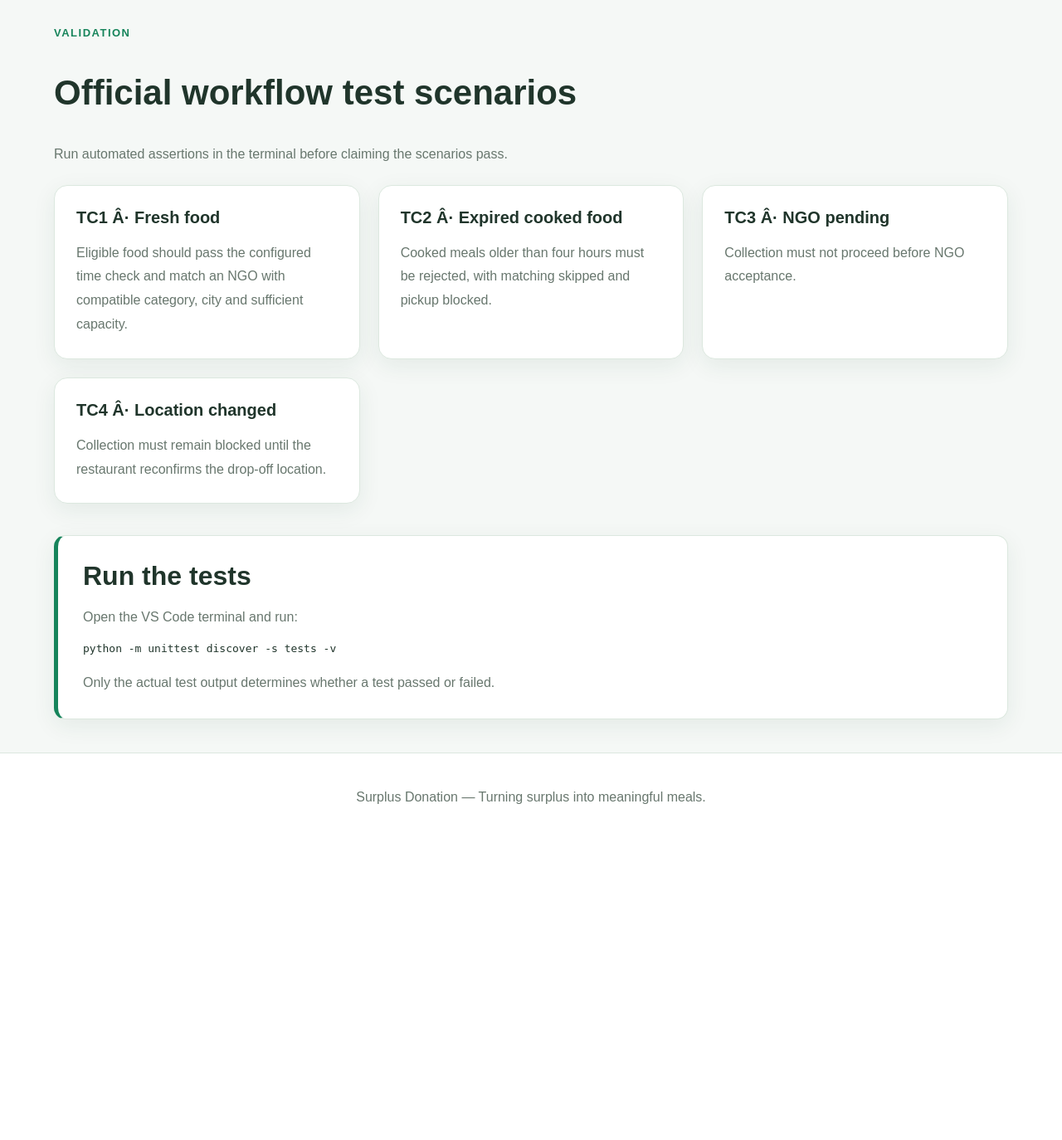
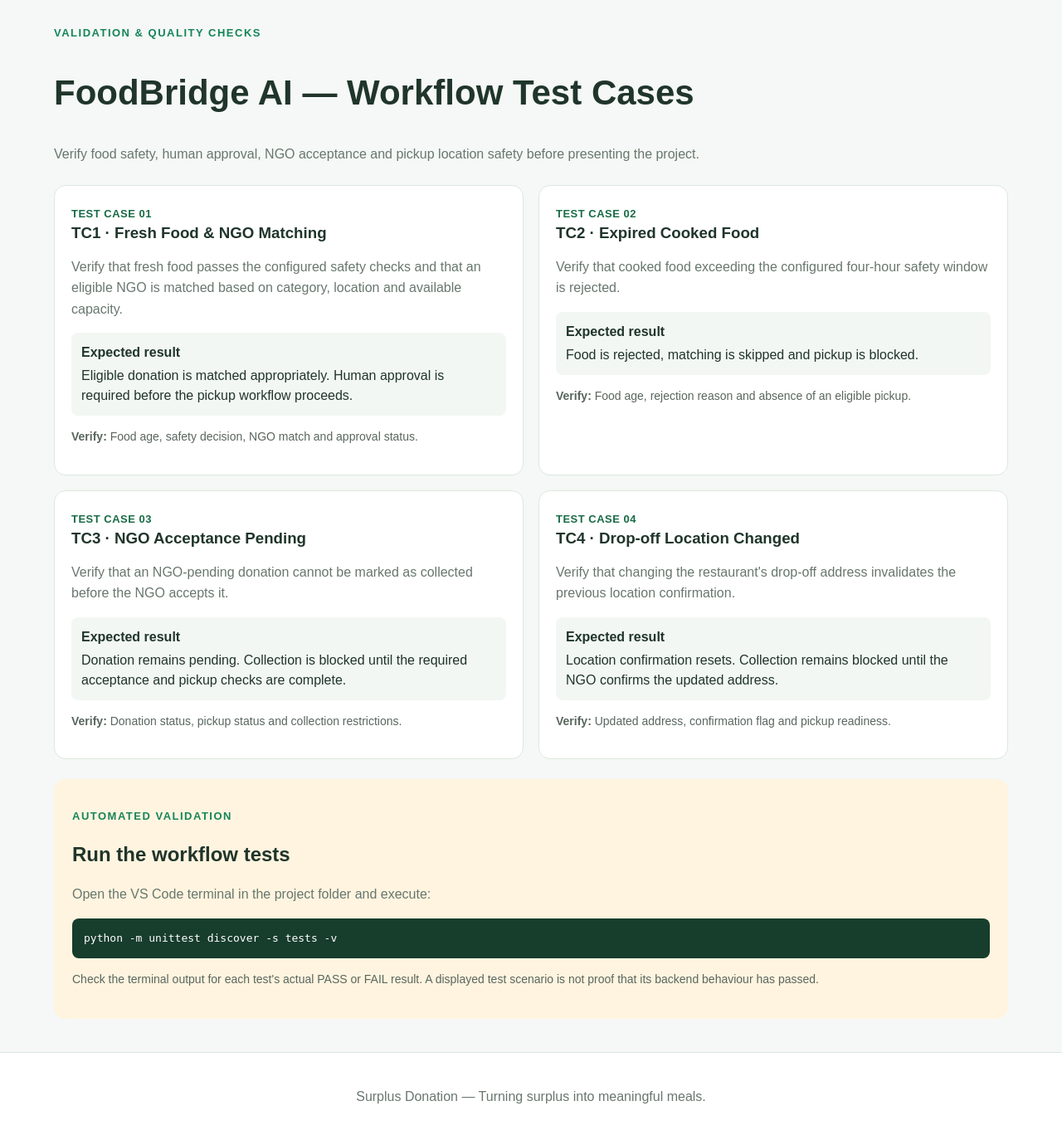
Before and after one commit to LOHITHA-SRI4517/Surplus-Food-Donation-Matcher, a Flask app: page /tests in a window 1280 px wide. Shown: the part 73-1447 px from the top of the page at 83% size. Before the commit the page ends 1042 px from the top, so only its background shows below. Run offline with Flask 3, Linux system fonts and the light colour scheme; the visitor is signed in with stand-in values (Sample User, id 1).

Commit message:
Revise test cases for FoodBridge AI workflow
Updated the title and content for the FoodBridge AI workflow tests, including styling and test case details.

```diff
--- a/templates/test_cases.html
+++ b/templates/test_cases.html
@@ -1,22 +1,199 @@
 
 {% extends "base.html" %}
-{% block title %}Workflow Tests | Surplus Donation{% endblock %}
+
+{% block title %}Workflow Tests | FoodBridge AI{% endblock %}
+
 {% block content %}
-<section class="page-heading">
-  <p class="eyebrow">VALIDATION</p>
-  <h1>Official workflow test scenarios</h1>
-  <p>Run automated assertions in the terminal before claiming the scenarios pass.</p>
+
+<style>
+  .test-intro {
+    margin-bottom: 24px;
+  }
+
+  .test-grid {
+    display: grid;
+    grid-template-columns: repeat(2, minmax(0, 1fr));
+    gap: 18px;
+    margin: 24px 0;
+  }
+
+  .test-card {
+    background: var(--card, #ffffff);
+    border: 1px solid var(--border, #e3e9e3);
+    border-radius: 14px;
+    padding: 20px;
+  }
+
+  .test-card h3 {
+    margin-top: 0;
+    margin-bottom: 10px;
+  }
+
+  .test-id {
+    color: #176B45;
+    font-weight: 700;
+    font-size: 13px;
+    letter-spacing: .5px;
+  }
+
+  .test-card p {
+    line-height: 1.6;
+  }
+
+  .test-label {
+    font-weight: 700;
+    margin-bottom: 4px;
+  }
+
+  .test-result {
+    padding: 12px;
+    border-radius: 8px;
+    background: #f3f7f3;
+    margin-top: 12px;
+    line-height: 1.5;
+  }
+
+  .test-callout {
+    padding: 22px;
+    border-radius: 14px;
+    background: #fff4df;
+    margin-top: 24px;
+    overflow-wrap: anywhere;
+  }
+
+  .test-callout pre {
+    background: #173d2c;
+    color: white;
+    padding: 14px;
+    border-radius: 8px;
+    overflow-x: auto;
+  }
+
+  .test-note {
+    color: #59665e;
+    font-size: 14px;
+    line-height: 1.6;
+  }
+
+  @media (max-width: 650px) {
+    .test-grid {
+      grid-template-columns: 1fr;
+    }
+  }
+</style>
+
+<section class="page-heading test-intro">
+  <p class="eyebrow">VALIDATION & QUALITY CHECKS</p>
+  <h1>FoodBridge AI — Workflow Test Cases</h1>
+  <p>
+    Verify food safety, human approval, NGO acceptance and pickup
+    location safety before presenting the project.
+  </p>
 </section>
-<div class="cards">
-  <article class="card"><h3>TC1 Â· Fresh food</h3><p>Eligible food should pass the configured time check and match an NGO with compatible category, city and sufficient capacity.</p></article>
-  <article class="card"><h3>TC2 Â· Expired cooked food</h3><p>Cooked meals older than four hours must be rejected, with matching skipped and pickup blocked.</p></article>
-  <article class="card"><h3>TC3 Â· NGO pending</h3><p>Collection must not proceed before NGO acceptance.</p></article>
-  <article class="card"><h3>TC4 Â· Location changed</h3><p>Collection must remain blocked until the restaurant reconfirms the drop-off location.</p></article>
+
+<div class="test-grid">
+
+  <article class="test-card">
+    <span class="test-id">TEST CASE 01</span>
+    <h3>TC1 · Fresh Food & NGO Matching</h3>
+
+    <p>
+      Verify that fresh food passes the configured safety checks
+      and that an eligible NGO is matched based on category,
+      location and available capacity.
+    </p>
+
+    <div class="test-result">
+      <div class="test-label">Expected result</div>
+      Eligible donation is matched appropriately. Human approval
+      is required before the pickup workflow proceeds.
+    </div>
+
+    <p class="test-note">
+      <strong>Verify:</strong> Food age, safety decision, NGO match
+      and approval status.
+    </p>
+  </article>
+
+  <article class="test-card">
+    <span class="test-id">TEST CASE 02</span>
+    <h3>TC2 · Expired Cooked Food</h3>
+
+    <p>
+      Verify that cooked food exceeding the configured four-hour
+      safety window is rejected.
+    </p>
+
+    <div class="test-result">
+      <div class="test-label">Expected result</div>
+      Food is rejected, matching is skipped and pickup is blocked.
+    </div>
+
+    <p class="test-note">
+      <strong>Verify:</strong> Food age, rejection reason and
+      absence of an eligible pickup.
+    </p>
+  </article>
+
+  <article class="test-card">
+    <span class="test-id">TEST CASE 03</span>
+    <h3>TC3 · NGO Acceptance Pending</h3>
+
+    <p>
+      Verify that an NGO-pending donation cannot be marked as
+      collected before the NGO accepts it.
+    </p>
+
+    <div class="test-result">
+      <div class="test-label">Expected result</div>
+      Donation remains pending. Collection is blocked until
+      the required acceptance and pickup checks are complete.
+    </div>
+
+    <p class="test-note">
+      <strong>Verify:</strong> Donation status, pickup status
+      and collection restrictions.
+    </p>
+  </article>
+
+  <article class="test-card">
+    <span class="test-id">TEST CASE 04</span>
+    <h3>TC4 · Drop-off Location Changed</h3>
+
+    <p>
+      Verify that changing the restaurant's drop-off address
+      invalidates the previous location confirmation.
+    </p>
+
+    <div class="test-result">
+      <div class="test-label">Expected result</div>
+      Location confirmation resets. Collection remains blocked
+      until the NGO confirms the updated address.
+    </div>
+
+    <p class="test-note">
+      <strong>Verify:</strong> Updated address, confirmation flag
+      and pickup readiness.
+    </p>
+  </article>
+
 </div>
-<section class="callout">
-  <h2>Run the tests</h2>
-  <p>Open the VS Code terminal and run:</p>
-  <pre>python -m unittest discover -s tests -v</pre>
-  <p>Only the actual test output determines whether a test passed or failed.</p>
+
+<section class="test-callout">
+  <p class="eyebrow">AUTOMATED VALIDATION</p>
+  <h2>Run the workflow tests</h2>
+
+  <p>
+    Open the VS Code terminal in the project folder and execute:
+  </p>
+
+  <pre><code>python -m unittest discover -s tests -v</code></pre>
+
+  <p class="test-note">
+    Check the terminal output for each test's actual PASS or FAIL
+    result. A displayed test scenario is not proof that its
+    backend behaviour has passed.
+  </p>
 </section>
+
 {% endblock %}
```
